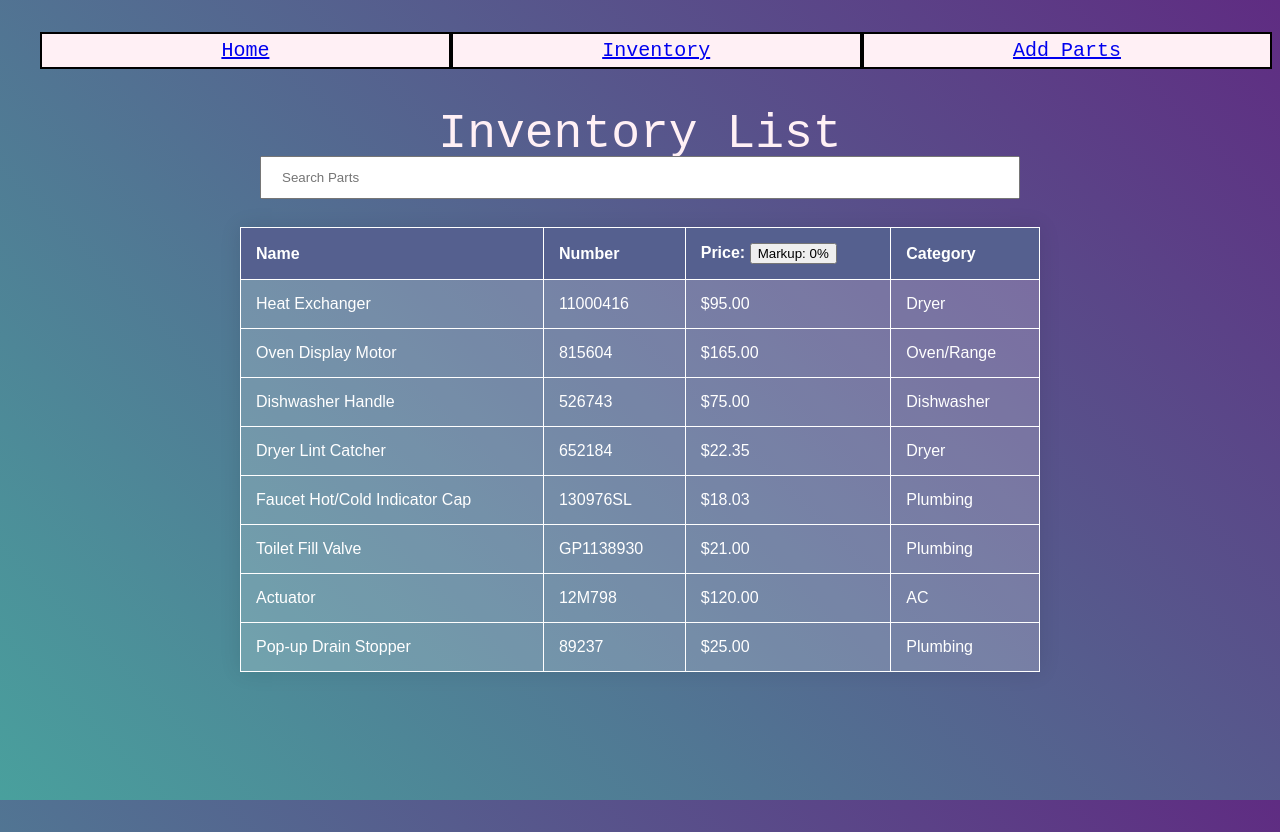
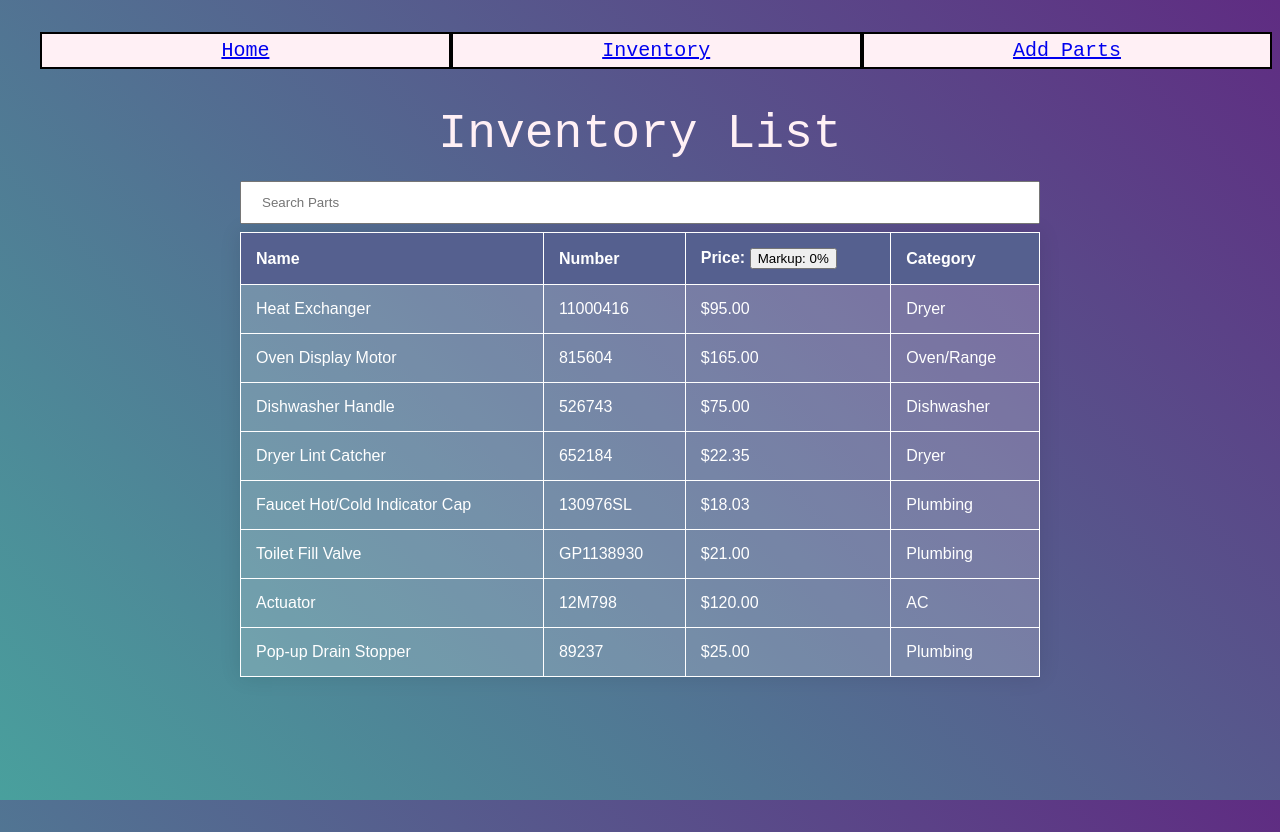
Before and after one commit to august-jk/phase-2-project, a React (Create React App) app: page /inventory in a window 1280 px wide. Built offline with nearby package versions, Linux system fonts and the light colour scheme; data requests are answered from the project's data file.

Commit message:
adjust css

```diff
--- a/src/App.css
+++ b/src/App.css
@@ -8,7 +8,7 @@ body {
 }
 
 .filter {
-  padding: 20px;
+  padding-top: 50px;
 }
 
 ul {
```
